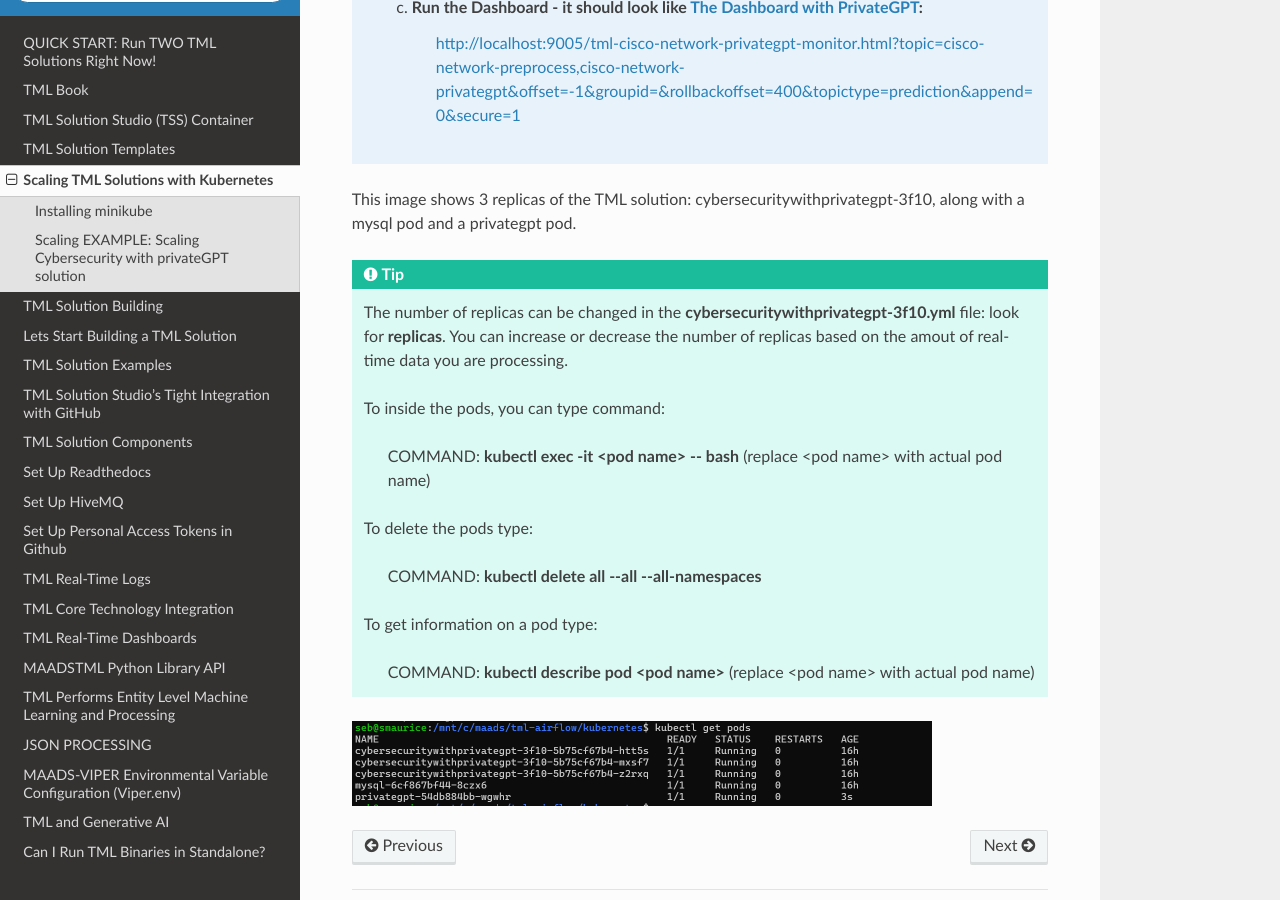
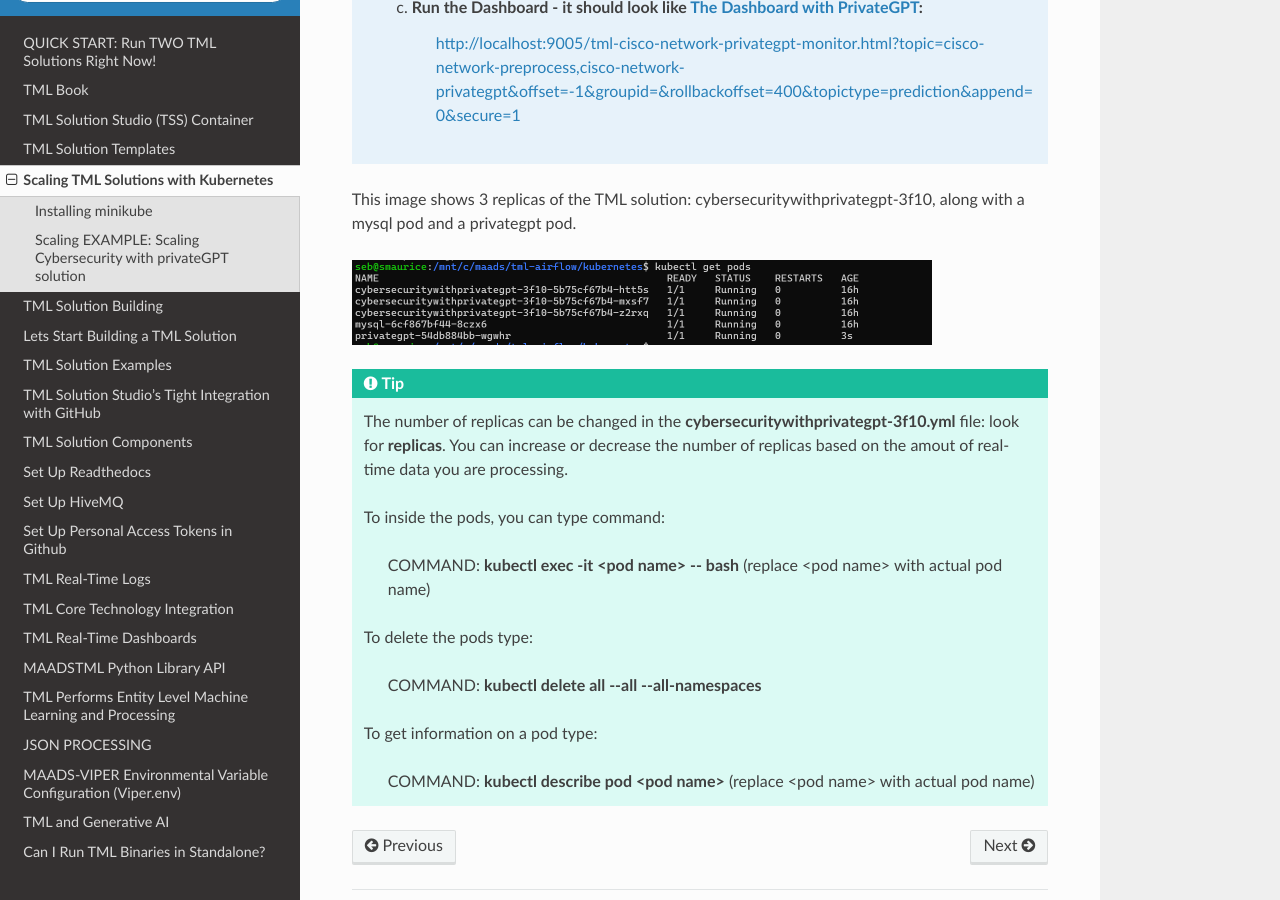
Before and after one commit to smaurice101/readthedocs, a Sphinx documentation site: the page built from docs/source/kube.rst, in a window 1280 px wide and 900 px high, scrolled down 3993 px. Built offline with Sphinx 7.4.7 and the Read the Docs theme 3.1.0, drawn with Linux system fonts in a browser that asks for light colours.

Commit message:
Update kube.rst

```diff
--- a/docs/source/kube.rst
+++ b/docs/source/kube.rst
@@ -132,6 +132,9 @@ To show how simple it is to scale TML solutions in kubernetes, we will scale :re
 
 This image shows 3 replicas of the TML solution: cybersecuritywithprivategpt-3f10, along with a mysql pod and a privategpt pod.
 
+.. figure:: kubectl.png
+   :scale: 50%
+
 .. tip::
    The number of replicas can be changed in the **cybersecuritywithprivategpt-3f10.yml** file: look for **replicas**.  You can increase or decrease the number of replicas based on the amout of real-time data you are processing.
 
@@ -146,6 +149,3 @@ This image shows 3 replicas of the TML solution: cybersecuritywithprivategpt-3f1
    To get information on a pod type:
 
     COMMAND: **kubectl describe pod <pod name>** (replace <pod name> with actual pod name)
-
-.. figure:: kubectl.png
-   :scale: 50%
```
